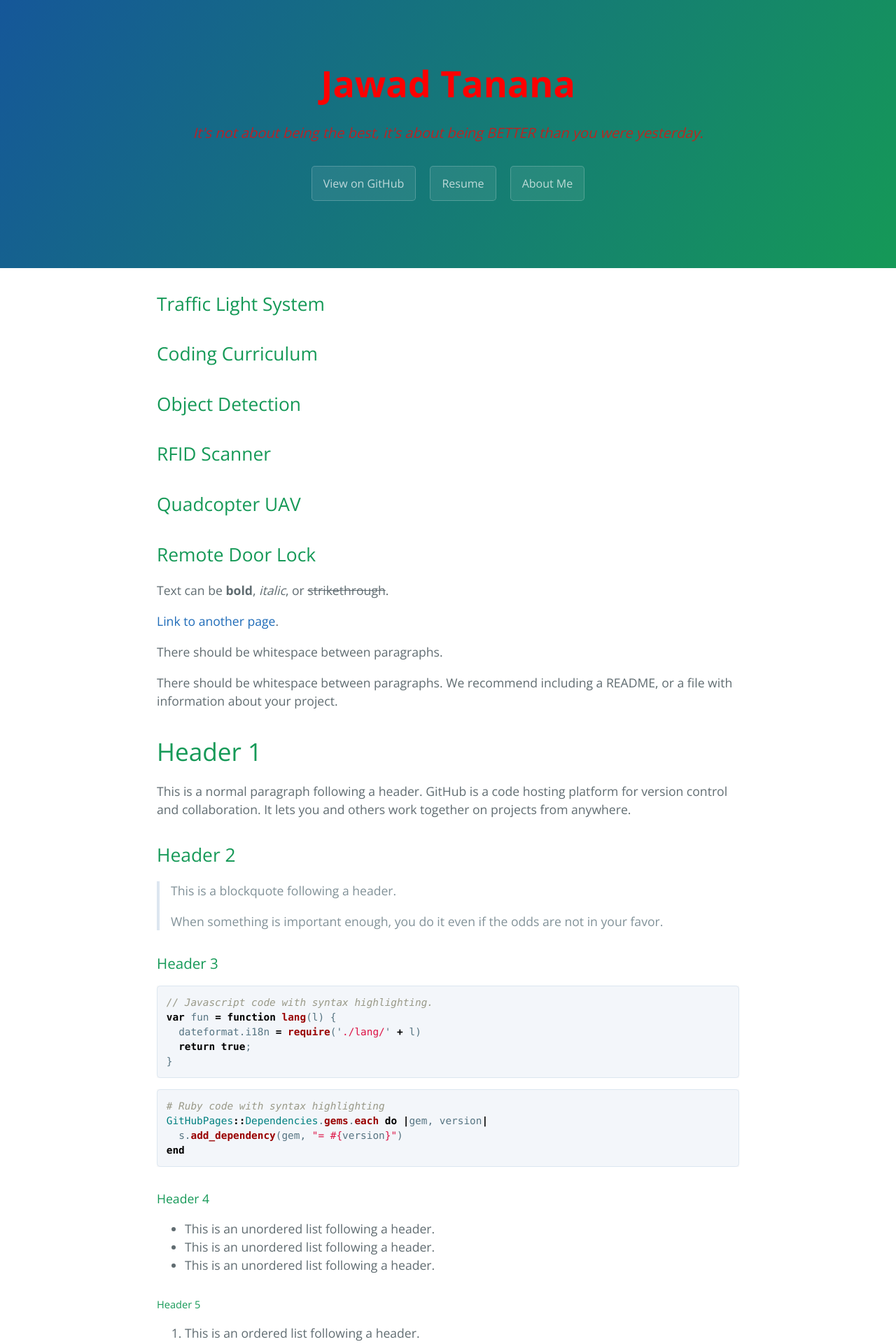
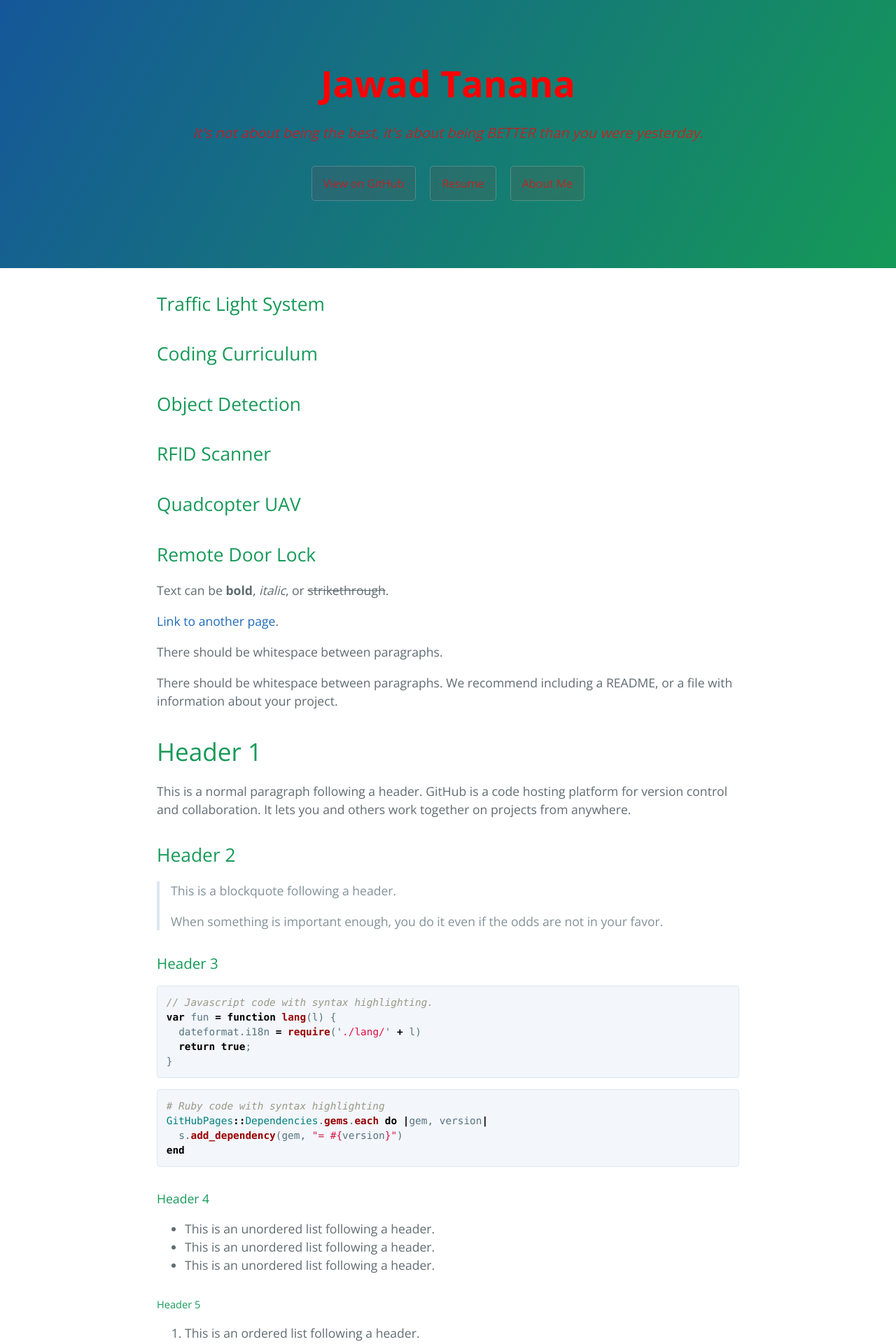
Before and after one commit to joey101/website, a Jekyll site: the page built from index.md, in a window 1280 px wide. Shown: the top 1920 px of the page at 70% size. Built offline with Jekyll 4.4.1, drawn with Linux system fonts in a browser that asks for light colours; our own code applies the rules of GitHub Pages for plain Markdown files.

Commit message:
Update jekyll-theme-cayman.scss

```diff
--- a/_sass/jekyll-theme-cayman.scss
+++ b/_sass/jekyll-theme-cayman.scss
@@ -64,8 +64,8 @@ a {
 .btn {
   display: inline-block;
   margin-bottom: 1rem;
-  color: rgba(255, 255, 255, 0.7);
-  background-color: rgba(255, 255, 255, 0.08);
+  color: rgba(255, 0, 0, 0.7);
+  background-color: rgba(255, 0, 0, 0.08);
   border-color: rgba(255, 255, 255, 0.2);
   border-style: solid;
   border-width: 1px;
```
